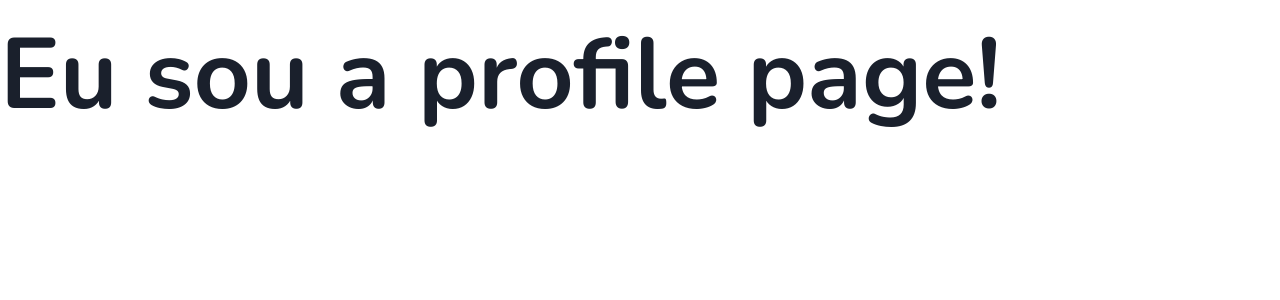
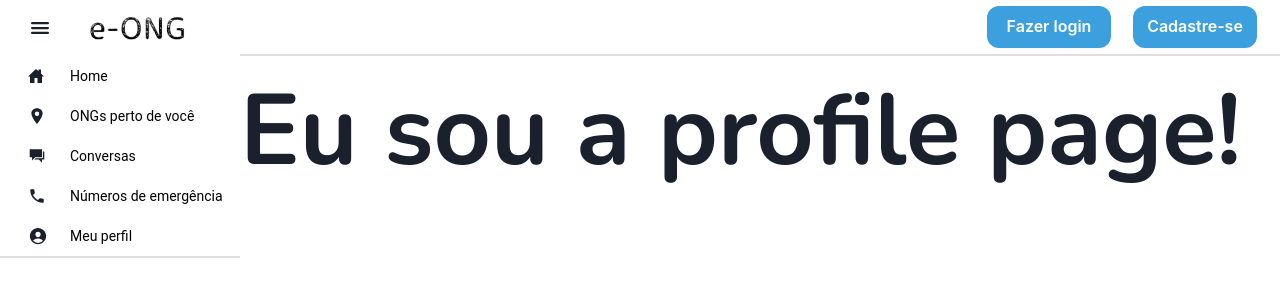
Before and after one commit to lugablima/e-ong-front, a React (Create React App) app: page /profile in a window 1280 px wide. Shown: the top 300 px of the page. Built offline with nearby package versions, Linux system fonts and the light colour scheme.

Commit message:
feat: adds the structure of all pages formed by the sidebar and the header

```diff
--- a/src/App.tsx
+++ b/src/App.tsx
@@ -6,6 +6,7 @@ import UserProvider from "./context/UserContext";
 import ChatPage from "./pages/ChatPage";
 import HomePage from "./pages/HomePage";
 import OngsPage from "./pages/OngsPage";
+import PageStructure from "./pages/PageStructure";
 import PhonesPage from "./pages/PhonesPage";
 import ProfilePage from "./pages/ProfilePage";
 import SignInPage from "./pages/SignInPage";
@@ -17,6 +18,7 @@ export function App() {
     <ChakraProvider resetCSS theme={theme}>
       <UserProvider>
         <BrowserRouter>
+          <PageStructure>
             <Routes>
               <Route path="/" element={<HomePage />} />
               <Route path="/sign-in" element={<SignInPage />} />
@@ -27,6 +29,7 @@ export function App() {
               <Route path="/phones" element={<PhonesPage />} />
               <Route path="/profile" element={<ProfilePage />} />
             </Routes>
+          </PageStructure>
         </BrowserRouter>
       </UserProvider>
     </ChakraProvider>
--- a/src/components/SideBar/Bar.tsx
+++ b/src/components/SideBar/Bar.tsx
@@ -7,15 +7,7 @@ interface Props {
 
 export default function Bar({ children }: Props) {
   return (
-    <Box
-      w={240}
-      h="100vh"
-      pos="fixed"
-      top={0}
-      left={0}
-      zIndex={2}
-      bg="tertiary"
-    >
+    <Box w={240} h="100vh" bg="tertiary">
       {children}
     </Box>
   );
--- a/src/pages/HomePage.tsx
+++ b/src/pages/HomePage.tsx
@@ -1,16 +1,17 @@
-import { Box, Flex, Text } from "@chakra-ui/react";
+// import { Box, Flex, Text } from "@chakra-ui/react";
 
-import Header from "../components/Header/Header";
-import SideBar from "../components/SideBar/SideBar";
+// import Header from "../components/Header/Header";
+// import SideBar from "../components/SideBar/SideBar";
 
 export default function HomePage() {
   return (
-    <Box w="100vw" h="100vh">
-      <SideBar />
-      <Flex direction="column">
-        <Header />
-        <Text color="secondary">Mapa</Text>
-      </Flex>
-    </Box>
+    // <Box w="100vw" h="100vh">
+    //   <SideBar />
+    //   <Flex direction="column">
+    //     <Header />
+    //     <Text color="secondary">Mapa</Text>
+    //   </Flex>
+    // </Box>
+    <h1 style={{ color: "#000000", textAlign: "center" }}>Mapa</h1>
   );
 }
--- /dev/null
+++ b/src/pages/PageStructure.tsx
@@ -0,0 +1,32 @@
+/* eslint-disable react/jsx-no-useless-fragment */
+import { Flex } from "@chakra-ui/react";
+import { ReactNode } from "react";
+import { useLocation } from "react-router-dom";
+
+import Header from "../components/Header/Header";
+import SideBar from "../components/SideBar/SideBar";
+
+interface Props {
+  children: ReactNode;
+}
+
+export default function PageStructure({ children }: Props) {
+  const location = useLocation();
+  const path = location.pathname;
+
+  return (
+    <>
+      {path !== "/sign-in" && path !== "/sign-up" && path !== "/sign-up/ong" ? (
+        <Flex w="100vw" h="100vh">
+          <SideBar />
+          <Flex w="calc(100vw - 240px)" h="100%" direction="column">
+            <Header />
+            {children}
+          </Flex>
+        </Flex>
+      ) : (
+        <>{children}</>
+      )}
+    </>
+  );
+}
```
Lines whose indentation alone changed are shown as unchanged.
